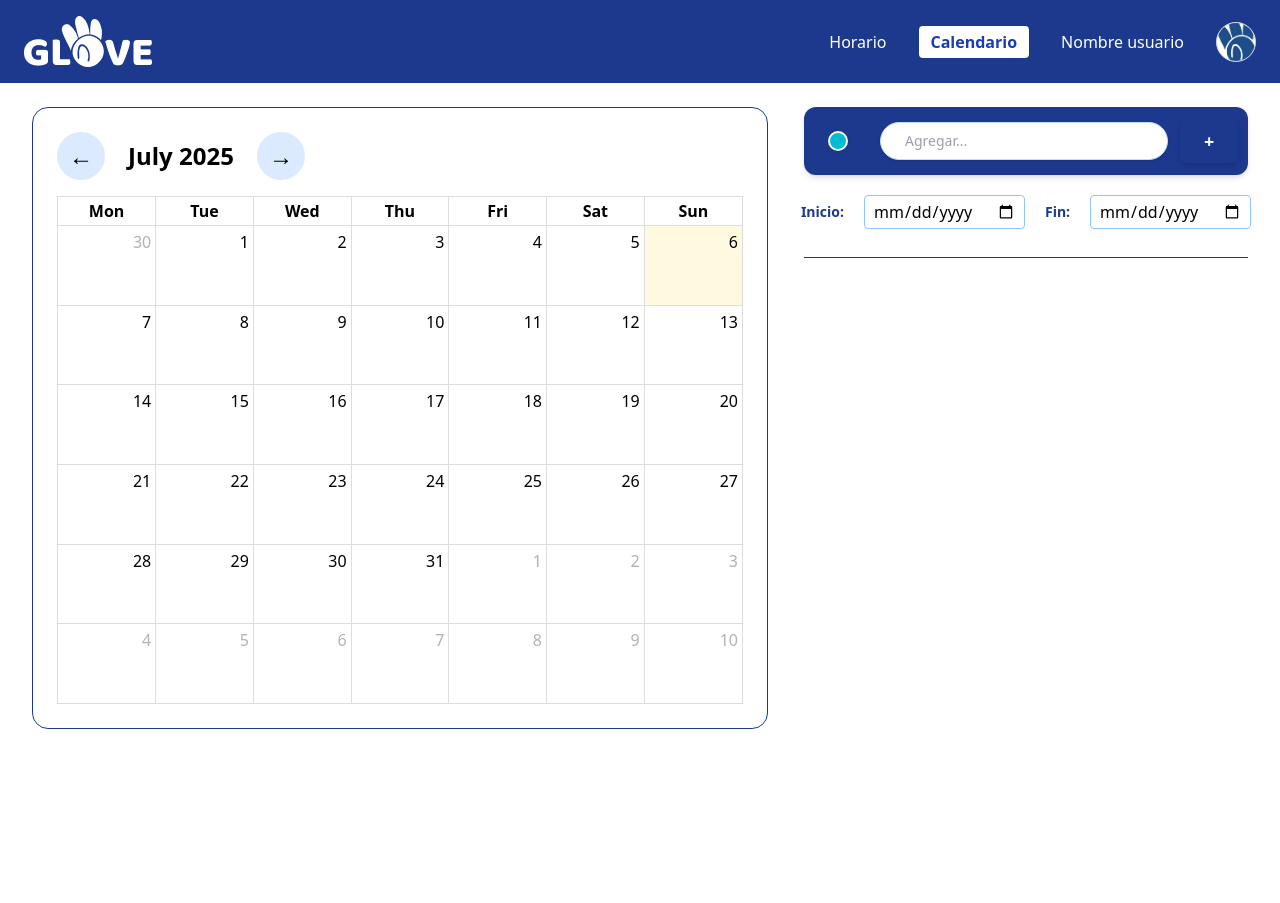
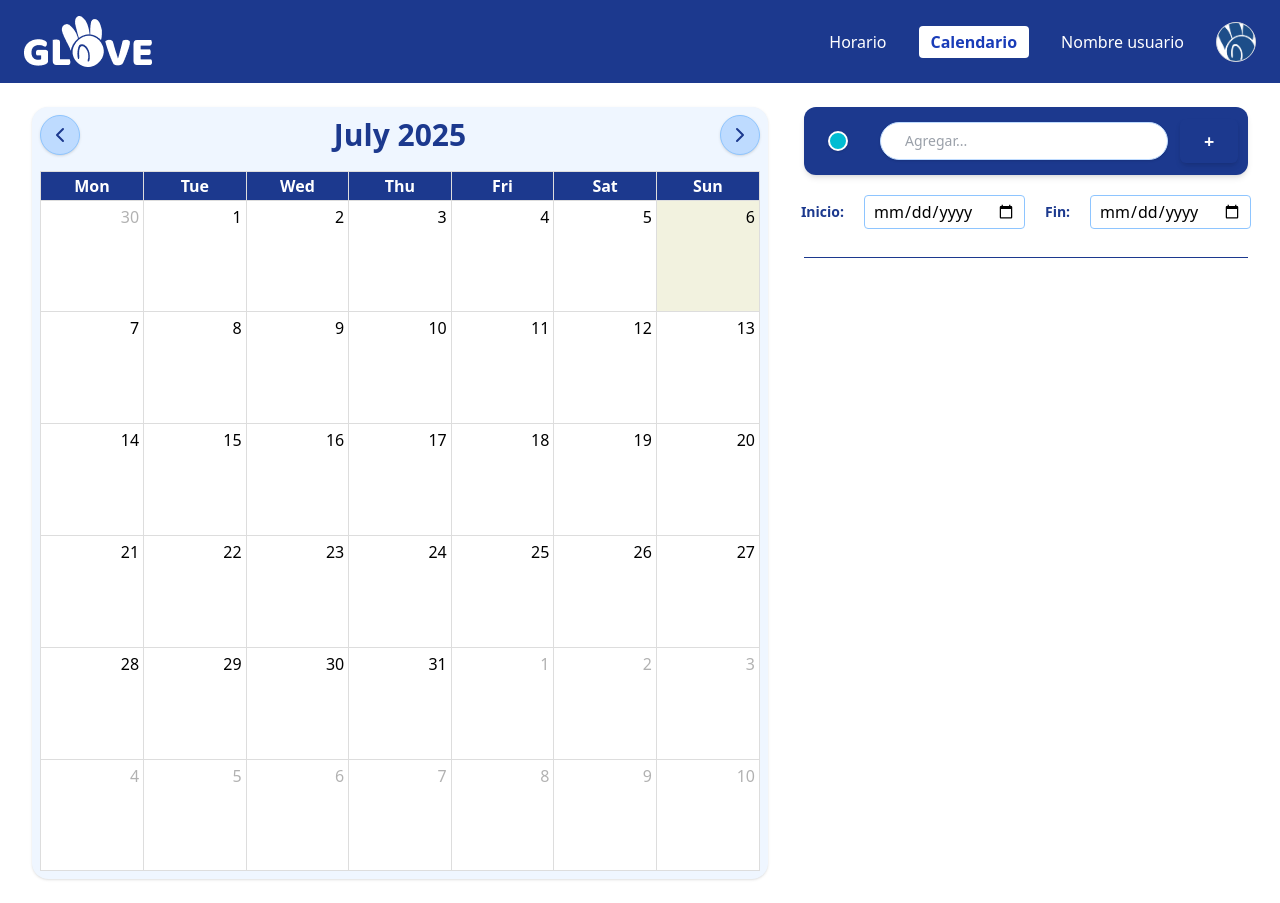
Before and after one commit to JohnHito/GLOVE, a React (Vite) app: page /calendario in a window 1280 px wide. Before the commit the page ends 800 px from the top, so only its background shows below. Built offline with nearby package versions, Linux system fonts and the light colour scheme.

Commit message:
se cambio el dise;o de Calendar

```diff
--- a/src/components/ui/Calendar.tsx
+++ b/src/components/ui/Calendar.tsx
@@ -78,31 +78,58 @@ const Calendar: React.FC<CalendarProps> = ({ view, events, onDateClick }) => {
           ? "week"
           : "day"
       }
+      className="bg-blue-50 rounded-2xl shadow p-2"
     >
-      <div className="flex items-center justify-between gap-4 mb-4">
-        <div className="flex items-center gap-4">
+      <div className="flex items-center justify-between gap-4 mb-4 relative">
         <button
           onClick={handlePrev}
-            className="w-12 h-12 text-2xl font-bold bg-blue-100 hover:bg-blue-300 rounded-full flex items-center justify-center transition-colors"
-            dangerouslySetInnerHTML={{ __html: "&#8592;" }}
-          />
-          <h2 className="text-2xl font-bold text-center capitalize min-w-[120px]">
+          className="w-10 h-10 text-2xl font-bold bg-blue-200 hover:bg-blue-400 text-blue-900 rounded-full flex items-center justify-center transition-colors shadow border border-blue-300"
+          aria-label="Mes anterior"
+        >
+          <svg
+            width="24"
+            height="24"
+            viewBox="0 0 24 24"
+            fill="none"
+            stroke="currentColor"
+            strokeWidth="2"
+            strokeLinecap="round"
+            strokeLinejoin="round"
+          >
+            <polyline points="15 18 9 12 15 6" />
+          </svg>
+        </button>
+        <h2 className="text-3xl font-bold text-center capitalize min-w-[180px] text-blue-900 mx-auto absolute left-1/2 top-1/2 -translate-x-1/2 -translate-y-1/2 w-fit pointer-events-none">
           {monthName}
         </h2>
-          <button
-            onClick={handleNext}
-            className="w-12 h-12 text-2xl font-bold bg-blue-100 hover:bg-blue-300 rounded-full flex items-center justify-center transition-colors"
-            dangerouslySetInnerHTML={{ __html: "&#8594;" }}
-          />
-        </div>
+        <div className="flex items-center gap-2 min-w-[140px] justify-end relative z-10">
           {!isCurrentMonth && (
             <button
               onClick={handleToday}
-            className="w-12 h-12 text-base font-bold bg-blue-200 hover:bg-blue-400 rounded-full flex items-center justify-center transition-colors border border-blue-400"
+              className="w-20 h-10 text-base font-bold bg-blue-300 hover:bg-blue-500 text-blue-900 rounded-full flex items-center justify-center transition-colors border border-blue-400 shadow mr-2"
             >
               Hoy
             </button>
           )}
+          <button
+            onClick={handleNext}
+            className="w-10 h-10 text-2xl font-bold bg-blue-200 hover:bg-blue-400 text-blue-900 rounded-full flex items-center justify-center transition-colors shadow border border-blue-300"
+            aria-label="Mes siguiente"
+          >
+            <svg
+              width="24"
+              height="24"
+              viewBox="0 0 24 24"
+              fill="none"
+              stroke="currentColor"
+              strokeWidth="2"
+              strokeLinecap="round"
+              strokeLinejoin="round"
+            >
+              <polyline points="9 18 15 12 9 6" />
+            </svg>
+          </button>
+        </div>
       </div>
       <FullCalendar
         ref={calendarRef}
@@ -113,6 +140,13 @@ const Calendar: React.FC<CalendarProps> = ({ view, events, onDateClick }) => {
         headerToolbar={false}
         datesSet={updateMonthName}
         dateClick={onDateClick}
+        height={700}
+        contentHeight={700}
+        dayMaxEventRows={3}
+        eventColor="#2563eb"
+        eventTextColor="#fff"
+        dayHeaderClassNames="bg-blue-900 text-white font-bold"
+        dayCellClassNames="bg-white border-blue-100"
       />
     </div>
   );
--- a/src/routes/calendario.tsx
+++ b/src/routes/calendario.tsx
@@ -69,7 +69,7 @@ function RouteComponent() {
       </header>
 
       <main className="flex px-8 py-6 gap-8">
-        <section className="flex-1 bg-white rounded-2xl p-6 border border-blue-900">
+        <section className="flex-1 bg-white">
           <Calendar
             view="dayGridMonth"
             events={events}
```
Lines whose indentation alone changed are shown as unchanged.
